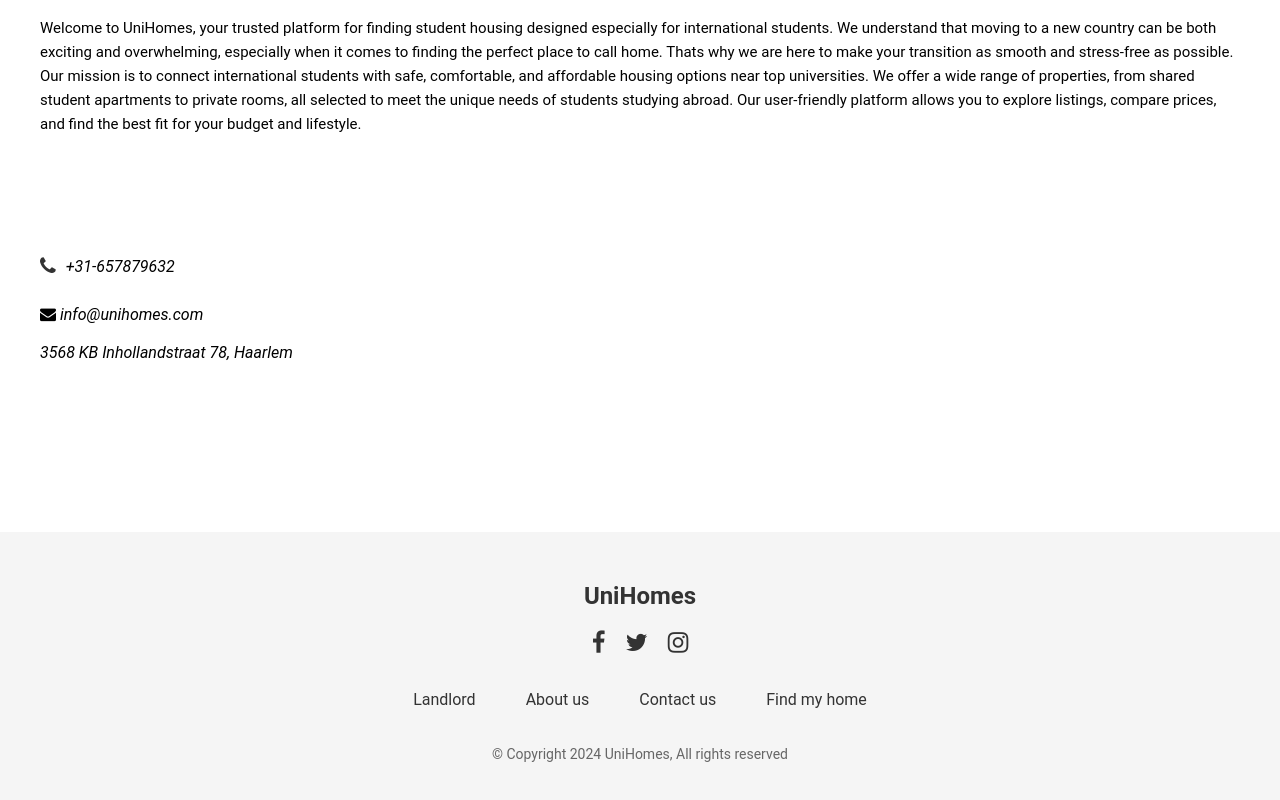
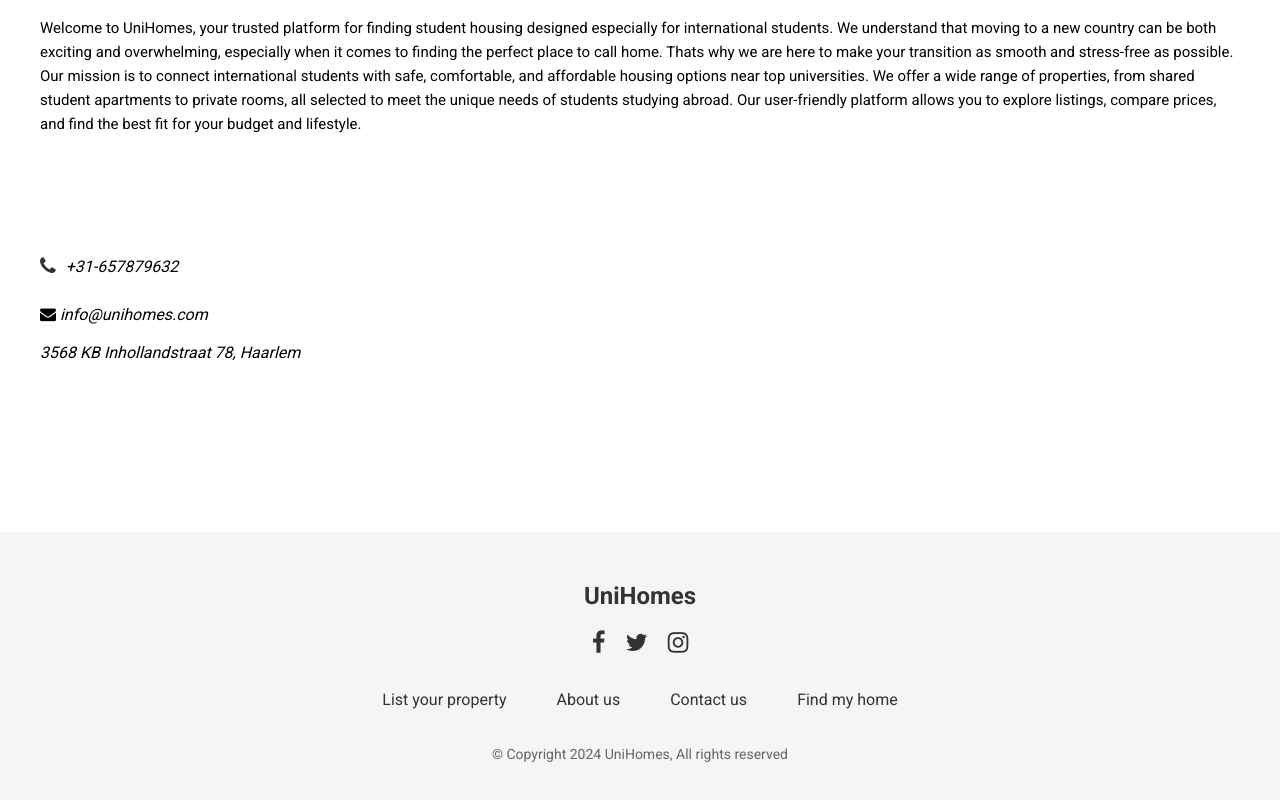
Before and after one commit to Faizan731402/Webmarkup-final-project, a plain HTML site: page about.html in a window 1280 px wide. Shown: the part 960-1760 px from the top of the page. Drawn offline with nearby package versions, Linux system fonts and the light colour scheme.

Commit message:
Update about.html

```diff
--- a/about.html
+++ b/about.html
@@ -6,17 +6,20 @@
     <meta name="viewport" content="width=device-width, initial-scale=1.0">
     <title>Document</title>
     <link rel="stylesheet" type="text/css" href="style.css" />
+    <link href="https://fonts.googleapis.com/css2?family=Open+Sans:wght@400;700&family=Roboto:wght@400;700&display=swap"
+        rel="stylesheet">
     <link rel="stylesheet" href="https://cdnjs.cloudflare.com/ajax/libs/font-awesome/4.7.0/css/font-awesome.min.css">
 </head>
 
 <body>
     <nav>
-        <main class="logo"> UniHomes </main>
+        <a href="file:///Users/faizan/Desktop/explore-houses/index.html" class="logo"> UniHomes </a>
         <section class="menu-links">
-            <a href="#">List your property</a>
-            <a href="#">About us</a>
-            <a href="#">Contact us</a>
-            <a href="#" class="find-home-button" style="color: white;">Find my home</a>
+            <a href="file:///Users/faizan/Desktop/Root-folder-Faizan/Listproperty.html">List your property</a>
+            <a href="file:///Users/faizan/Desktop/Root-folder-Faizan/about.html">About us</a>
+            <a href="file:///Users/faizan/Desktop/Root-folder-Faizan/contact.html">Contact us</a>
+            <a href="file:///Users/faizan/Desktop/Root-folder-Faizan/explore.html" class="find-home-button"
+                style="color: white;">Find my home</a>
         </section>
     </nav>
 
@@ -72,10 +75,11 @@
         </section>
         <section class="footer-links">
             <ul>
-                <li><a href="#">Landlord</a></li>
-                <li><a href="#">About us</a></li>
-                <li><a href="#">Contact us</a></li>
-                <li><a href="#">Find my home</a></li>
+                <li><a href="file:///Users/faizan/Desktop/Root-folder-Faizan/Listproperty.html">List your property</a>
+                </li>
+                <li><a href="file:///Users/faizan/Desktop/Root-folder-Faizan/about.html">About us</a></li>
+                <li><a href="file:///Users/faizan/Desktop/Root-folder-Faizan/contact.html">Contact us</a></li>
+                <li><a href="file:///Users/faizan/Desktop/Root-folder-Faizan/explore.html">Find my home</a></li>
             </ul>
         </section>
         <p class="footer-copyright">&copy; Copyright 2024 UniHomes, All rights reserved</p>
```
